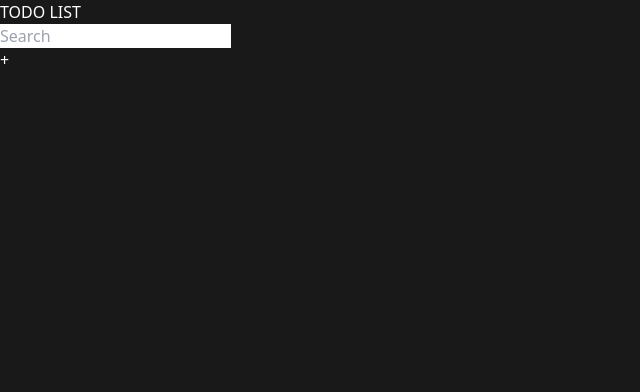
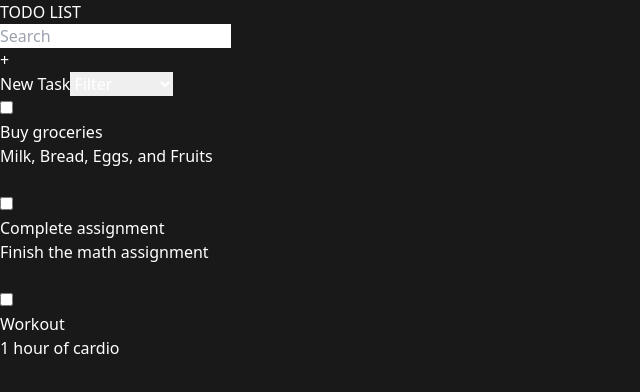
Before and after one commit to kyzak-playz/modern-todo-list, a React (Vite) app: page / in a window 1280 px wide. Shown: the top 392 px of the page, without its empty margins (0-640 px from the left). Built offline with nearby package versions, Linux system fonts and the light colour scheme.

Commit message:
Ui changes

```diff
--- a/src/App.jsx
+++ b/src/App.jsx
@@ -1,15 +1,43 @@
-import React from 'react'
+import React, { useState } from 'react'
 import SearchBar from './components/SearchBar'
 import Logo from './components/Logo'
 import SiginBtn from './components/SiginBtn'
+import TaskCard from './components/TaskCard'
+import NewTask from './components/NewTask'
 
 const App = () => {
-  return (
-    <nav className=' flex justify-between items-center p-4 m-4'>
+  const [isNewTask, setIsNewTask] = useState(false)
+  const [tasks, setTasks] = useState([
+    { id: 1, title: 'Buy groceries', description: 'Milk, Bread, Eggs, and Fruits' },
+    { id: 2, title: 'Complete assignment', description: 'Finish the math assignment' },
+    { id: 3, title: 'Workout', description: '1 hour of cardio' }
+  ])
+  return (<>
+    <NewTask isOpen={isNewTask} onClose={() => setIsNewTask(false)} onSave={(newTask) => {
+      setTasks([...tasks, newTask])
+      setIsNewTask(false)
+    }} />
+    <nav className=' flex justify-between items-center m-10'>
       <Logo />
       <SearchBar />
       <SiginBtn />
     </nav>
+    <section className='h-[80vh]  mx-32 px-48 py-5 '>
+      <div className="flex gap-4 m-10">
+        <button className='bg-yellow-600 p-2 rounded-md text-sm text-white hover:bg-yellow-700' onClick={() => { setIsNewTask(true) }}>
+          New Task
+        </button>
+        <select className='p-2 rounded-md text-sm bg-black/90 focus:outline-none'>
+          <option value="all">Filter</option>
+          <option value="completed">Completed</option>
+          <option value="pending">Pending</option>
+        </select>
+      </div>
+      <div className='flex flex-col gap-4 h-4/5 overflow-hidden overflow-y-scroll scrollbar-hide'>
+        {tasks.map(task => <TaskCard key={task.id} title={task.title} description={task.description} id={task.id} />)}
+      </div>
+    </section>
+  </>
   )
 }
 
--- a/src/components/Logo.jsx
+++ b/src/components/Logo.jsx
@@ -3,7 +3,7 @@ import React from 'react'
 
 const logo = () => {
     return (
-        <div className='text-3xl font-bold'>
+        <div className='text-2xl font-bold'>
             TODO LIST
         </div>
     )
--- /dev/null
+++ b/src/components/NewTask.jsx
@@ -0,0 +1,48 @@
+import React, { useState } from 'react';
+
+/**
+ * NewTask component
+ *
+ * @param {boolean} isOpen Whether the component is currently open
+ * @param {function} onClose Function to call when the user closes the component
+ * @param {function} onSave Function to call when the user saves the task
+ *
+ * @returns A JSX element representing the NewTask component
+ */
+const NewTask = ({ isOpen, onClose, onSave }) => {
+    const [title, setTitle] = useState('');
+    const [description, setDescription] = useState('');
+
+    if (!isOpen) return null;
+
+    return (
+        <div className="fixed inset-0 bg-black/50 backdrop-blur-lg flex justify-center items-center">
+            <div className="bg-black p-8 rounded-lg w-96 relative">
+                <h2 className="text-lg font-bold mb-4">New Task</h2>
+                <input
+                    type="text"
+                    value={title}
+                    onChange={(e) => setTitle(e.target.value)}
+                    placeholder="Task Title"
+                    className="w-full mb-2 p-2 border-[1px] border-gray-600 rounded bg-black focus:outline-none"
+                />
+                <textarea
+                    value={description}
+                    onChange={(e) => setDescription(e.target.value)}
+                    placeholder="Task Description"
+                    className="w-full mb-2 p-2 border-[1px] border-gray-600 rounded bg-black focus:outline-none"
+                />
+                <div className="flex justify-end gap-2">
+                    <button onClick={() => onSave({ title, description, id: Date.now() })} className="bg-blue-600 text-white p-2 rounded">
+                        Save
+                    </button>
+                    <button onClick={onClose} className="bg-gray-600 text-white p-2 rounded">
+                        Close
+                    </button>
+                </div>
+            </div>
+        </div>
+    );
+};
+
+export default NewTask;
--- a/src/components/SearchBar.jsx
+++ b/src/components/SearchBar.jsx
@@ -7,7 +7,7 @@ const searchBar = () => {
             <input
                 type="text"
                 placeholder="Search"
-                className="p-2 px-4 border rounded-3xl text-black w-full focus:outline-none"
+                className="p-2 px-4 border-none rounded-3xl bg-black/50 w-full focus:outline-none"
             />
         </div>
     )
--- a/src/components/SiginBtn.jsx
+++ b/src/components/SiginBtn.jsx
@@ -3,7 +3,7 @@ import React from 'react'
 
 const siginBtn = () => {
     return (
-        <button className='p-2 rounded-[5rem] bg-zinc-900 border-none bg-black/50'>
+        <button className='p-1 px-3 rounded-[5rem] bg-zinc-900 border-none bg-black/80 text-xl hover:bg-black/40 hover:text-gray-500' title='SignIn'>
             +
         </button>
     )
--- /dev/null
+++ b/src/components/TaskCard.jsx
@@ -0,0 +1,30 @@
+import React from 'react'
+
+const TaskCard = ({title, description, id}) => {
+
+    return (
+        <div className="flex justify-between items-center bg-black/50 p-4 rounded-xl">
+            <div className="flex items-center">
+                <input type="checkbox" className="mr-4" />
+                <div>
+                    <h3 className="text-lg font-bold">{title}</h3>
+                    <p className="text-sm">{description}</p>
+                </div>
+            </div>
+            <div className="flex items-center">
+                <button className="p-2 bg-yellow-600 rounded-full hover:bg-yellow-700" title='edit'>
+                    <svg xmlns="http://www.w3.org/2000/svg" className="h-6 w-6" fill="none" viewBox="0 0 24 24" stroke="currentColor">
+                        <path strokeLinecap="round" strokeLinejoin="round" strokeWidth={2} d="M11 5H6a2 2 0 00-2 2v11a2 2 0 002 2h11a2 2 0 002-2v-5m-1.414-9.414a2 2 0 112.828 2.828L11.828 15H9v-2.828l8.586-8.586z" />
+                    </svg>
+                </button>
+                <button className="p-2 bg-red-600 rounded-full hover:bg-red-700 ml-2" title='delete' onClick={() => console.log(id)}>
+                    <svg xmlns="http://www.w3.org/2000/svg" className="h-6 w-6" fill="none" viewBox="0 0 24 24" stroke="currentColor">
+                        <path strokeLinecap="round" strokeLinejoin="round" strokeWidth={2} d="M19 7l-.867 12.142A2 2 0 0116.138 21H7.862a2 2 0 01-1.995-1.858L5 7m5 4v6m4-6v6m1-10V4a1 1 0 00-1-1h-4a1 1 0 00-1 1v3M4 7h16" />
+                    </svg>
+                </button>
+            </div>
+        </div>
+    )
+}
+
+export default TaskCard
--- a/src/index.css
+++ b/src/index.css
@@ -6,3 +6,7 @@ body {
     @apply bg-[rgba(25,25,25,1)];
     @apply text-white;
 }
+
+.scrollbar-hide::-webkit-scrollbar {
+    display: none;
+}
```
